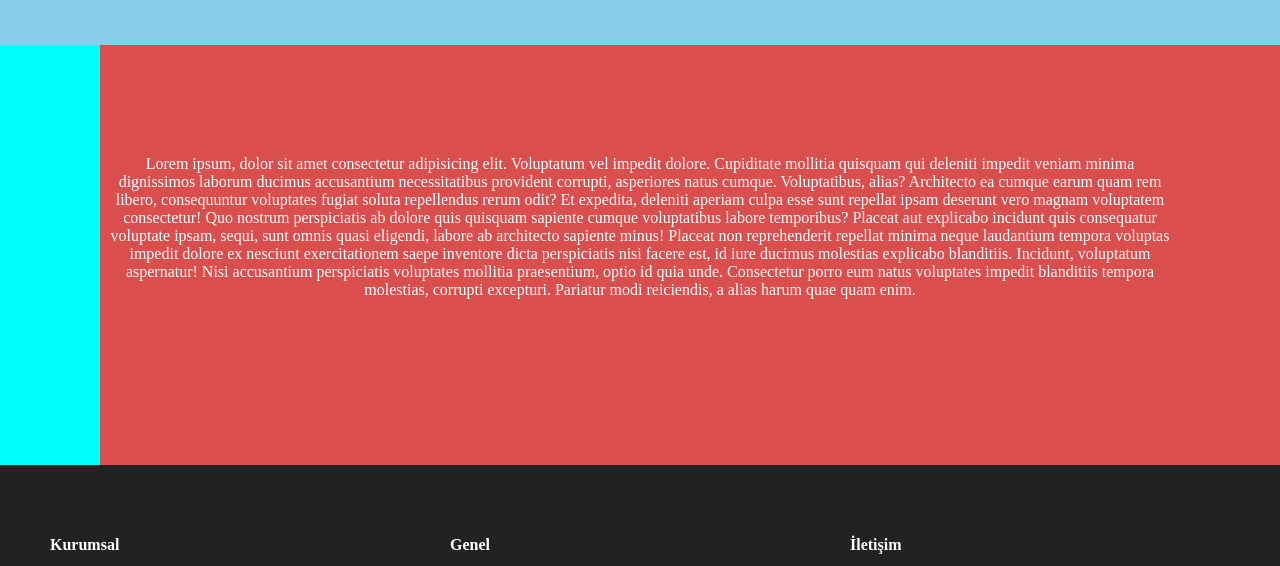
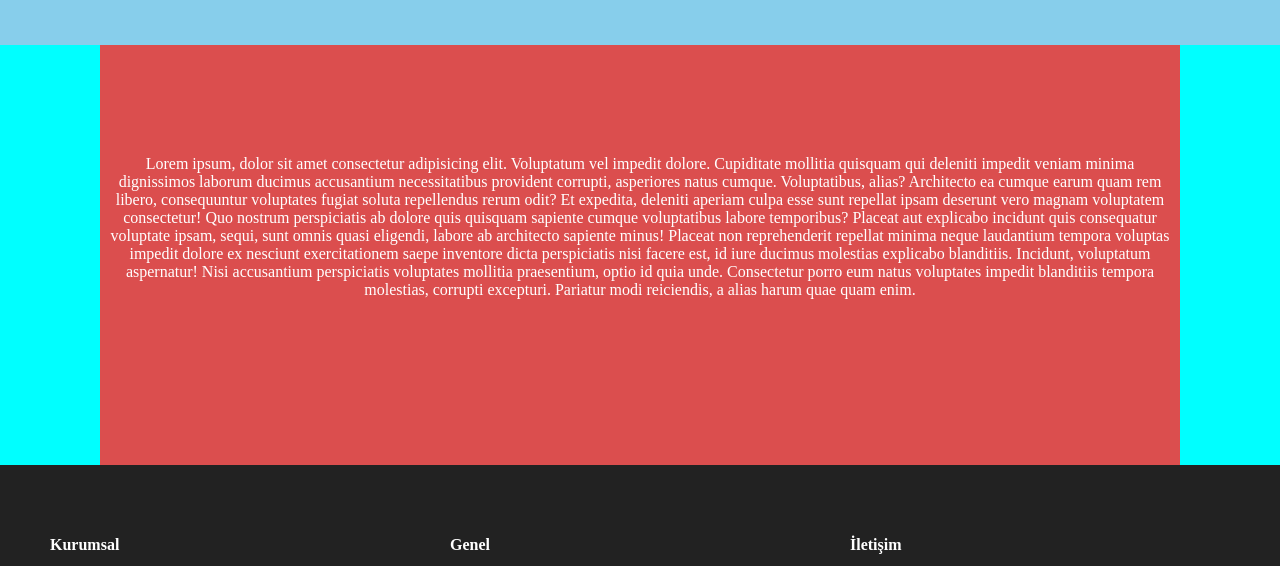
Before and after one commit to kimiarioxogit/babaylazoryarisirlar, a plain HTML site: page index.html in a window 1280 px wide. Shown: the part 145-711 px from the top of the page. Drawn offline with Linux system fonts and the light colour scheme.

Commit message:
sağ bitti

```diff
--- a/index.css
+++ b/index.css
@@ -98,3 +98,10 @@ footer {
     width: 100px;
     margin-top: -420px;
 }
+.sağ{
+    background-color: aqua;
+    height: 420px;
+    width: 100px;
+    margin-top: -420px;
+    float: right;
+}
--- a/index.html
+++ b/index.html
@@ -33,6 +33,10 @@
     </div>
 
     <div class="sol">
+
+
+    </div>
+     <div class="sağ">
 
 
     </div>
```
